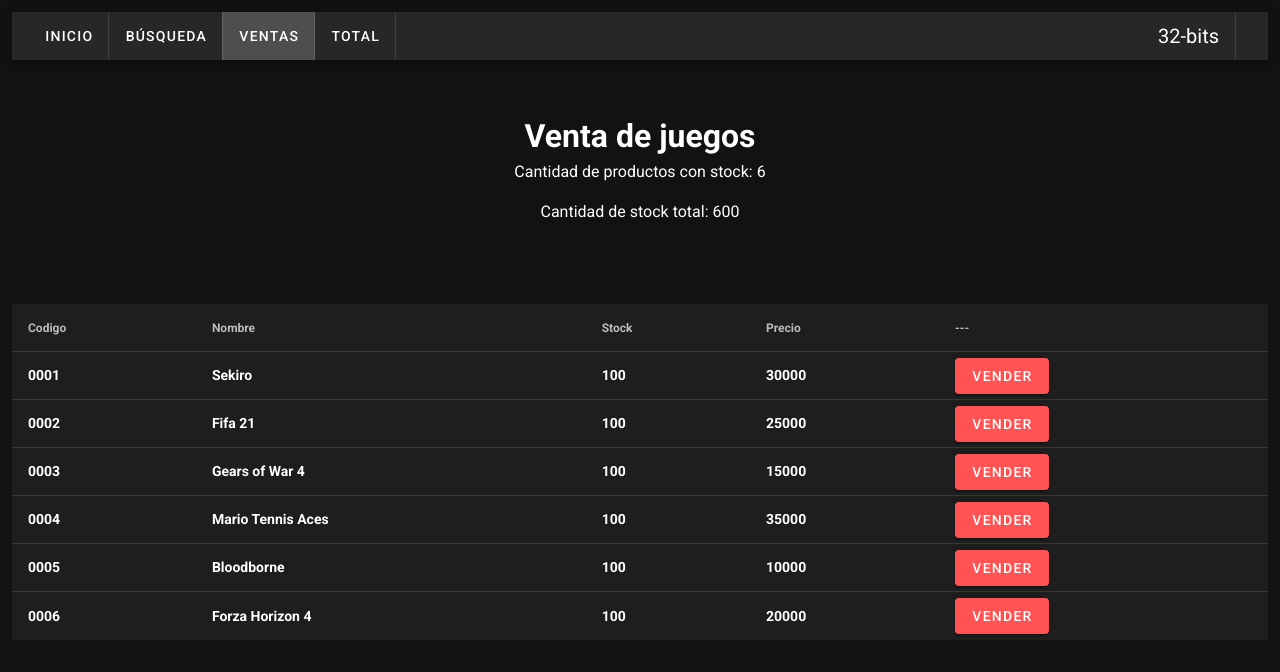
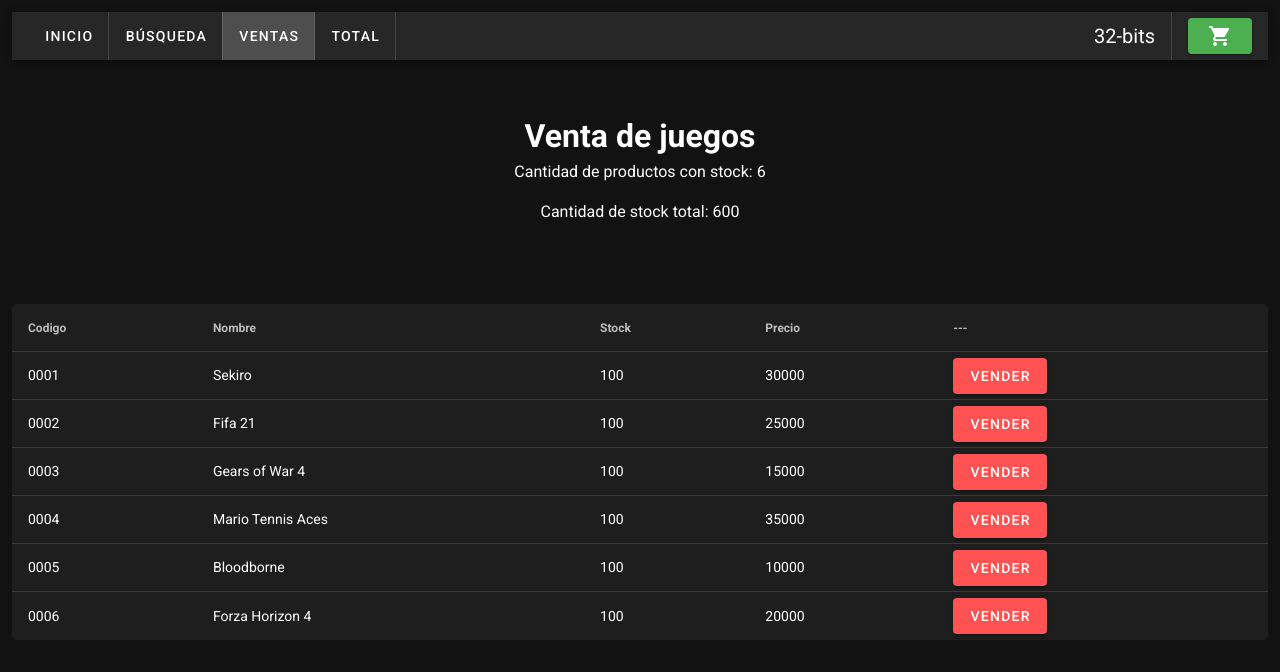
Before and after one commit to notmeh1/32bits_vue, a Vue app: page /sellings in a window 1280 px wide. Shown: the top 672 px of the page. Built offline with nearby package versions, Linux system fonts and the light colour scheme.

Commit message:
reduced component

```diff
--- a/src/components/game_ul.vue
+++ b/src/components/game_ul.vue
@@ -8,26 +8,46 @@
             <th class="text-left">Nombre</th>
             <th class="text-left">Stock</th>
             <th class="text-left">Precio</th>
+            <th class="text-left" v-if="mode === 'sell'">---</th>
           </tr>
         </thead>
         <tbody>
           <tr
             v-for="(game, $index) in gameList"
             :key="$index"
-            :style="{
-              'background-color': game.color,
-              color: 'black',
-              'font-weight': 'bolder',
-            }"
+            :style="[
+              mode === 'filter'
+                ? {
+                    'background-color': game.color,
+                    color: 'black',
+                    'font-weight': 'bolder',
+                  }
+                : {},
+            ]"
           >
             <td>{{ game.codigo }}</td>
             <td>{{ game.nombre }}</td>
             <td>{{ game.stock }}</td>
             <td>{{ game.precio }}</td>
+            <td v-if="mode === 'sell'">
+              <v-btn
+                elevation="2"
+                depressed
+                color="error"
+                @click="$store.dispatch('sellGame', $index)"
+                >Vender</v-btn
+              >
+            </td>
           </tr>
         </tbody>
       </template>
     </v-simple-table>
+    <v-text-field
+      v-if="mode === 'filter'"
+      placeholder="Nombre del juego"
+      :value="$store.state.filterInput"
+      @input="$store.dispatch('getFilter', $event)"
+    />
   </div>
 </template>
 
@@ -44,6 +64,10 @@
       type: Array,
       required: true,
     },
+    mode: {
+      type: String,
+      default: "default",
+    },
   },
 };
 </script>
--- a/src/components/game_ul_mono.vue
+++ /dev/null
@@ -1,49 +0,0 @@
-<template>
-  <div>
-    <v-simple-table dark>
-      <template v-slot:default>
-        <thead>
-          <tr>
-            <th class="text-left">Codigo</th>
-            <th class="text-left">Nombre</th>
-            <th class="text-left">Stock</th>
-            <th class="text-left">Precio</th>
-            <th class="text-left"> --- </th>
-          </tr>
-        </thead>
-        <tbody>
-          <tr
-            v-for="(game, $index) in gameList"
-            :key="$index"
-            :style="{
-              'font-weight': 'bolder',
-            }"
-          >
-            <td>{{ game.codigo }}</td>
-            <td>{{ game.nombre }}</td>
-            <td>{{ game.stock }}</td>
-            <td>{{ game.precio }}</td>
-            <td><v-btn elevation="2" depressed color="error" @click="$store.dispatch('sellGame', $index)">Vender</v-btn></td>
-          </tr>
-        </tbody>
-      </template>
-    </v-simple-table>
-  </div>
-</template>
-
-<script>
-export default {
-  name: "Gameul",
-  computed: {
-    games() {
-      return this.$store.state.gameList;
-    },
-  },
-  props: {
-    gameList: {
-      type: Array,
-      required: true,
-    },
-  },
-};
-</script>
--- a/src/components/navbar.vue
+++ b/src/components/navbar.vue
@@ -1,25 +1,28 @@
 <template>
   <v-toolbar color="dark" dark dense>
     <v-toolbar-items class="hidden-sm-and-down">
-      <v-btn text to="/index"> Inicio </v-btn>
+      <v-btn text :to="{name: 'index'}"> Inicio </v-btn>
 
       <v-divider vertical></v-divider>
 
-      <v-btn text to="/search"> Búsqueda </v-btn>
+      <v-btn text :to="{name: 'search'}"> Búsqueda </v-btn>
 
       <v-divider vertical></v-divider>
 
-      <v-btn text to="/sellings"> Ventas </v-btn>
+      <v-btn text :to="{name: 'sellings'}"> Ventas </v-btn>
 
       <v-divider vertical></v-divider>
 
-      <v-btn text to="/total"> Total </v-btn>
+      <v-btn text :to="{name: 'total'}"> Total </v-btn>
 
       <v-divider vertical></v-divider>
     </v-toolbar-items>
     <v-spacer></v-spacer>
     <v-toolbar-title>32-bits</v-toolbar-title>
-
     <v-divider class="mx-4" vertical></v-divider>
+    <v-btn :to="{name: 'cart'}" color="success"><v-icon>mdi-cart</v-icon></v-btn>
   </v-toolbar>
 </template>
+
+<style scoped>
+</style>
--- a/src/router/index.js
+++ b/src/router/index.js
@@ -5,24 +5,37 @@
 
 const routes = [
   {
+    path: "*",
+    name: "notfound",
+    component: () => import('../views/NotFound.vue')
+  },
+  {
     path: "/index",
-    name: "Index",
+    name: "index",
+    alias: ["/", "/inicio"],
     component: () => import('../views/Index.vue'),
   },
   {
     path: '/search',
     name: 'search',
+    alias: ["/busqueda", "/buscar"],
     component: () => import('../views/Search.vue')
   },
   {
     path: '/sellings',
     name: 'sellings',
+    alias: ["/ventas"],
     component: () => import('../views/Sellings.vue')
   },
   {
     path: '/total',
     name: 'total',
     component: () => import('../views/Total.vue')
+  },
+  {
+    path: '/cart',
+    name: 'cart',
+    component: () => import('../views/Cart.vue')
   }
 ];
 
--- a/src/store/index.js
+++ b/src/store/index.js
@@ -88,8 +88,9 @@
     SET_FILTER(state, newFilter) {
       state.filterInput = newFilter;
     },
-    SELL_GAME(state, gameList) {
-      return state.gameList.splice(gameList, 1)
+    SELL_GAME(state, gameIndex) {
+      console.log(gameIndex)
+      return state.gameList[gameIndex].stock--
     }
   },
   actions: {
--- /dev/null
+++ b/src/views/Cart.vue
@@ -0,0 +1,9 @@
+<template>
+    <div>
+        <v-row>
+            <v-col>
+                <h1>Carrito</h1>
+            </v-col>
+        </v-row>
+    </div>
+</template>
--- /dev/null
+++ b/src/views/NotFound.vue
@@ -0,0 +1,13 @@
+<template>
+    <v-row class="mt-10">
+        <v-col align=center>
+            <h1 class="errorText">Lo siento, esta página no existe.</h1>
+        </v-col>
+    </v-row>
+</template>
+
+<style scoped>
+.errorText {
+    color: red;
+}
+</style>
--- a/src/views/Search.vue
+++ b/src/views/Search.vue
@@ -7,7 +7,7 @@
           Cantidad de productos registrados: {{ $store.state.gameList.length }}
         </p>
         <p>Cantidad de stock total: {{ $store.getters.stockTotal }}</p>
-        <Gameul :gameList="$store.state.gameList" />
+        <Gameul :gameList="$store.state.gameList" mode="default"/>
       </v-col>
     </v-row>
     <v-row>
@@ -18,12 +18,7 @@
               Filtrar lista por nombre
             </v-expansion-panel-header>
             <v-expansion-panel-content>
-              <Gameul :gameList="$store.getters.searchByName" />
-              <v-text-field
-                placeholder="Nombre del juego"
-                :value="$store.state.filterInput"
-                @input="$store.dispatch('getFilter', $event)"
-              />
+              <Gameul :gameList="$store.getters.searchByName" mode="filter"/>
             </v-expansion-panel-content>
           </v-expansion-panel>
         </v-expansion-panels>
--- a/src/views/Sellings.vue
+++ b/src/views/Sellings.vue
@@ -12,17 +12,17 @@
     </v-row>
     <v-row>
       <v-col>
-        <GameulMono :gameList="$store.getters.filterByStock" />
+        <Gameul :gameList="$store.getters.filterByStock" mode="sell"/>
       </v-col>
     </v-row>
   </div>
 </template>
 
 <script>
-import GameulMono from "../components/game_ul_mono.vue";
+import Gameul from "../components/game_ul.vue";
 export default {
   components: {
-    GameulMono,
+    Gameul,
   },
 };
 </script>
```
Also changed, not shown: src/assets/svg/cart-variant.svg (added).
